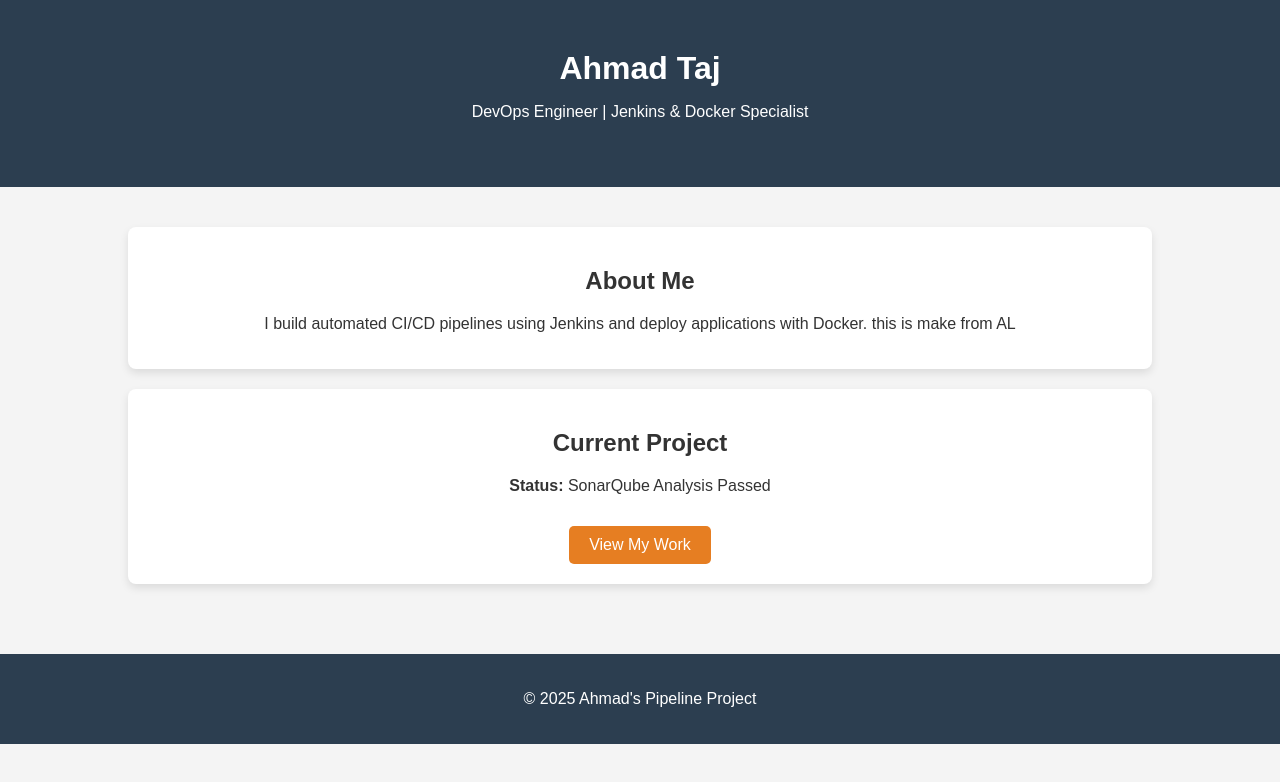
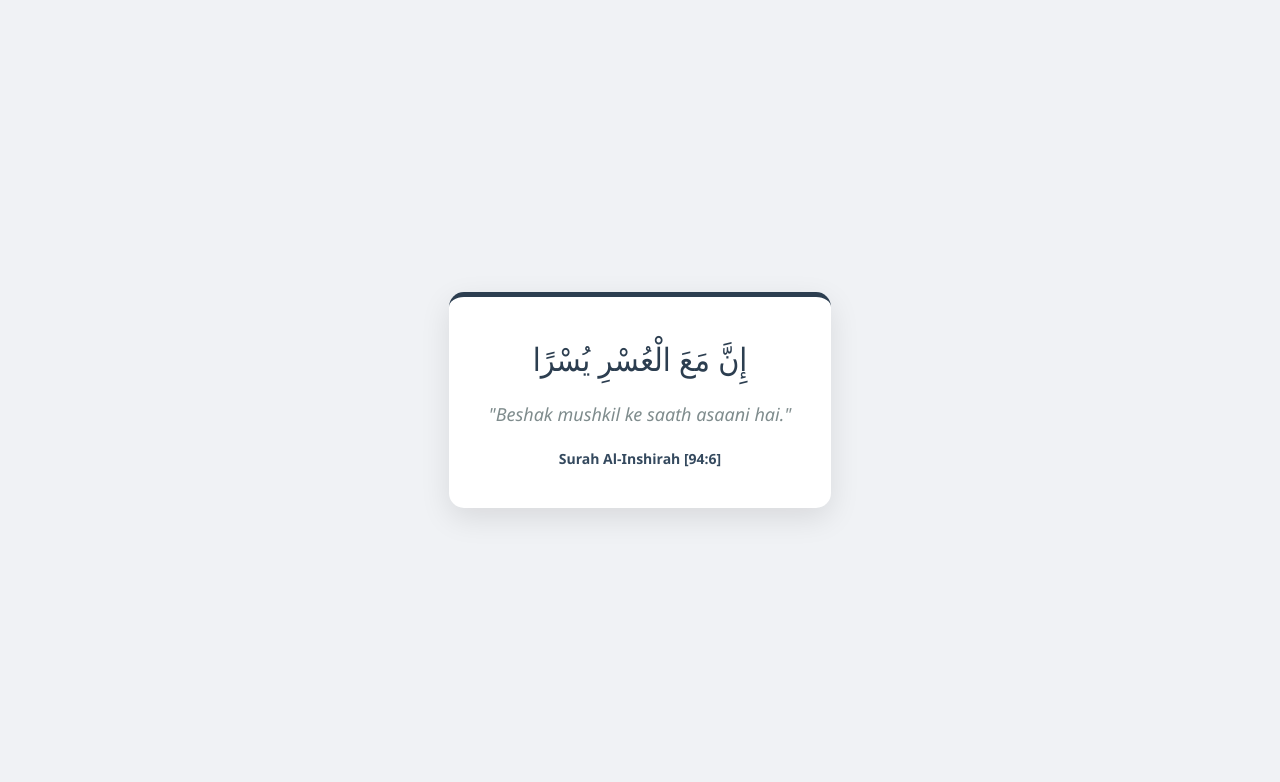
Before and after one commit to ahmadtaj67/Index, a plain HTML site: page index.html in a window 1280 px wide. Drawn offline with Linux system fonts and the light colour scheme.

Commit message:
Update index.html

```diff
--- a/index.html
+++ b/index.html
@@ -1,79 +1,53 @@
 <!DOCTYPE html>
-<html lang="en">
+<html lang="ur">
 <head>
     <meta charset="UTF-8">
-    <meta name="viewport" content="width=device-width, initial-scale=1.0">
-    <title>Ahmad's Portfolio</title>
     <style>
-        /* CSS starts here */
         body {
-            font-family: 'Arial', sans-serif;
+            display: flex;
+            justify-content: center;
+            align-items: center;
+            height: 100vh;
+            background-color: #f0f2f5;
             margin: 0;
-            padding: 0;
-            background-color: #f4f4f4;
-            color: #333;
+            font-family: 'Segoe UI', Tahoma, Geneva, Verdana, sans-serif;
+        }
+        .quran-card {
+            background: white;
+            padding: 40px;
+            border-radius: 15px;
+            box-shadow: 0 10px 30px rgba(0,0,0,0.1);
             text-align: center;
+            max-width: 500px;
+            border-top: 5px solid #2c3e50;
         }
-        header {
-            background: #2c3e50;
-            color: white;
-            padding: 50px 0;
+        .arabic {
+            font-size: 32px;
+            color: #2c3e50;
+            margin-bottom: 20px;
+            direction: rtl;
         }
-        .container {
-            width: 80%;
-            margin: auto;
-            overflow: hidden;
-            padding: 20px;
+        .translation {
+            font-size: 18px;
+            color: #7f8c8d;
+            font-style: italic;
+            line-height: 1.6;
         }
-        .card {
-            background: white;
-            padding: 20px;
+        .reference {
             margin-top: 20px;
-            border-radius: 8px;
-            box-shadow: 0 4px 8px rgba(0,0,0,0.1);
-        }
-        h1 { margin: 0; }
-        .btn {
-            display: inline-block;
-            background: #e67e22;
-            color: white;
-            padding: 10px 20px;
-            text-decoration: none;
-            border-radius: 5px;
-            margin-top: 15px;
-        }
-        footer {
-            margin-top: 50px;
-            padding: 20px;
-            background: #2c3e50;
-            color: white;
+            font-weight: bold;
+            color: #34495e;
+            font-size: 14px;
         }
     </style>
 </head>
 <body>
 
-    <header>
-        <h1>Ahmad Taj</h1>
-        <p>DevOps Engineer | Jenkins & Docker Specialist</p>
-    </header>
-
-    <div class="container">
-        <div class="card">
-            <h2>About Me</h2>
-            <p>I build automated CI/CD pipelines using Jenkins and deploy applications with Docker.
-            this is make from AL</p>
-        </div>
-
-        <div class="card">
-            <h2>Current Project</h2>
-            <p><strong>Status:</strong> SonarQube Analysis Passed</p>
-            <a href="#" class="btn">View My Work</a>
-        </div>
+    <div class="quran-card">
+        <div class="arabic">إِنَّ مَعَ الْعُسْرِ يُسْرًا</div>
+        <div class="translation">"Beshak mushkil ke saath asaani hai."</div>
+        <div class="reference">Surah Al-Inshirah [94:6]</div>
     </div>
-
-    <footer>
-        <p>&copy; 2025 Ahmad's Pipeline Project</p>
-    </footer>
 
 </body>
 </html>
```
